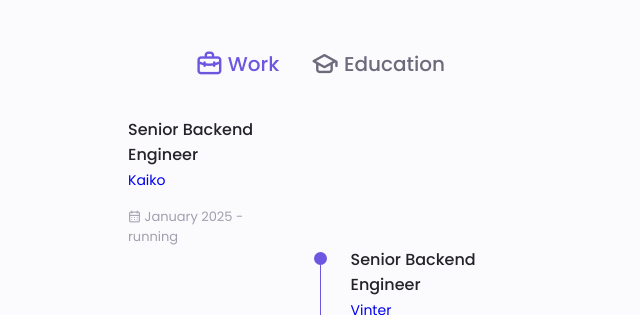
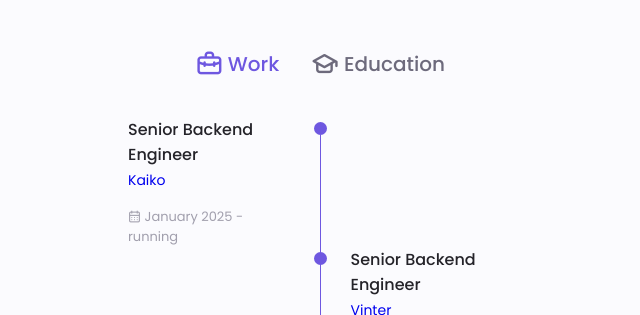
Before and after one commit to rahulmistri1997/rahulmistri1997.github.io, a plain HTML site: page index.html in a window 1280 px wide. Shown: the part 2310-2625 px from the top of the page, 320-960 px from the left. Drawn offline with nearby package versions, Linux system fonts and the light colour scheme.

Commit message:
Add qualification section markup to index.html

```diff
--- a/index.html
+++ b/index.html
@@ -403,6 +403,11 @@
                                     January 2025 - running
                                 </div>
                             </div>
+
+                            <div>
+                                <span class="qualification__rounder"></span>
+                                <span class="qualification__line"></span>
+                            </div>
                         </div>
 
                         <!--===============================QUALIFICATION 3 ===========================-->
```
